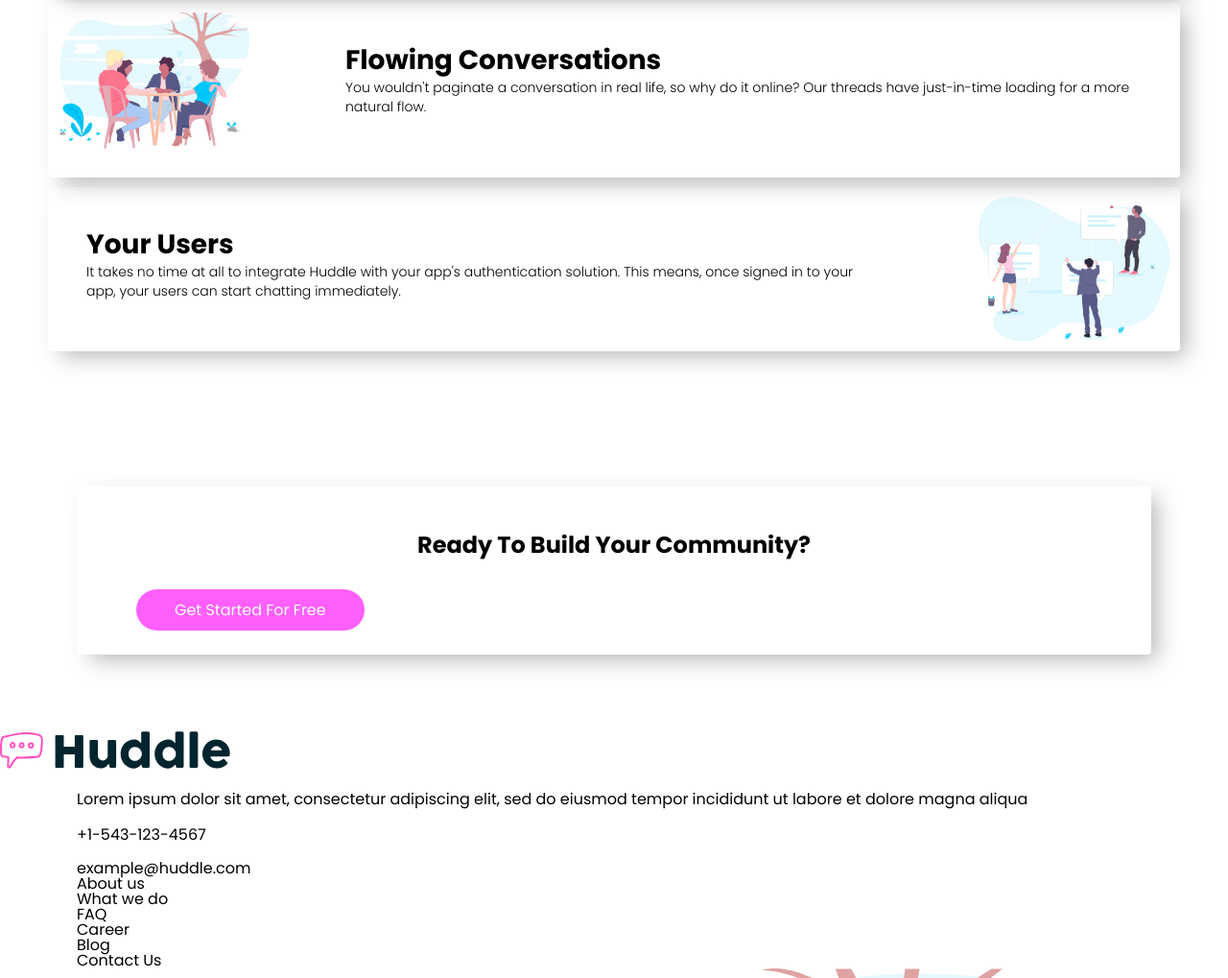
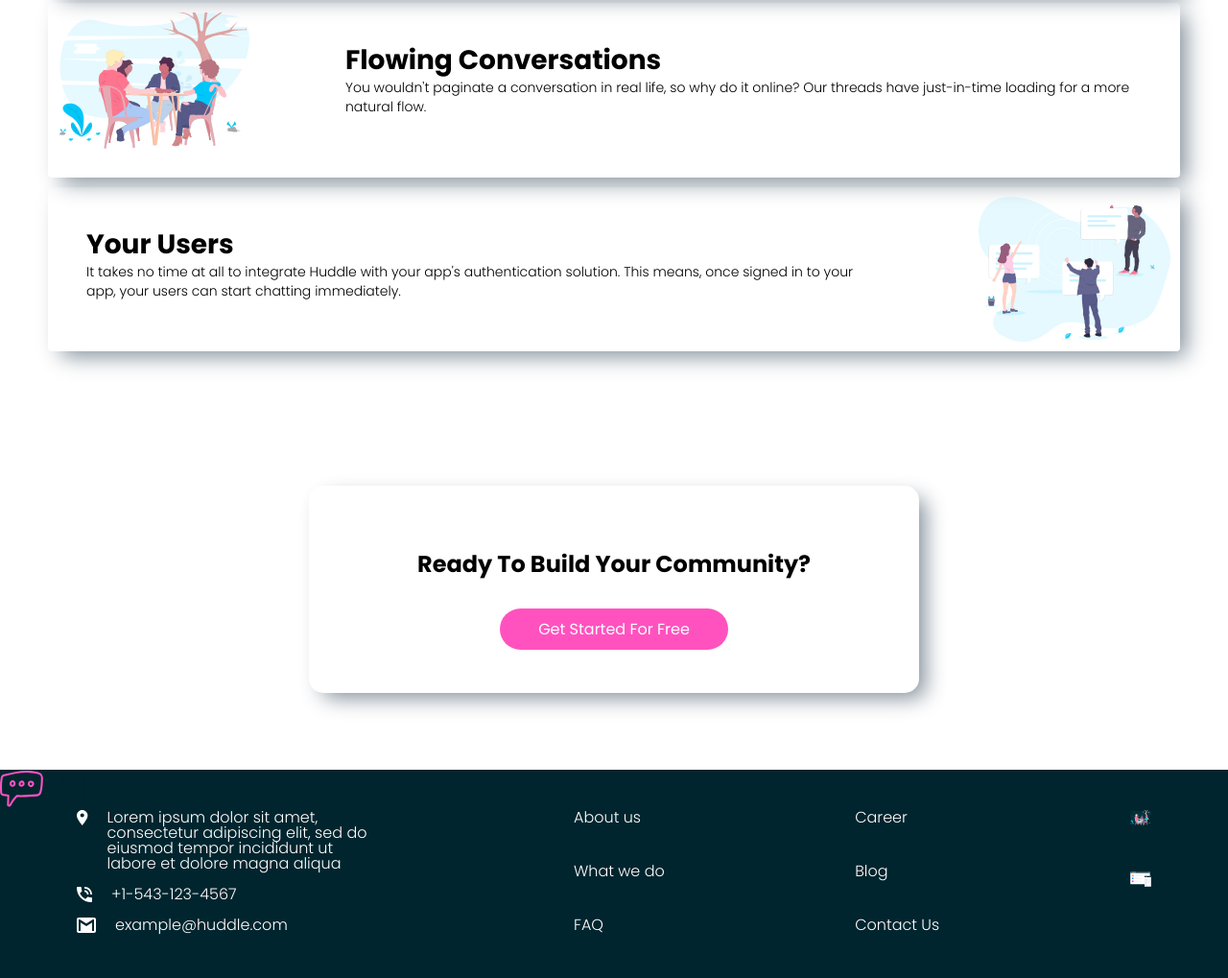
Before and after one commit to ananazario/huddle-landing-page, a plain HTML site: page index.html in a window 1280 px wide. Shown: the part 993-2012 px from the top of the page at 96% size. Drawn offline with Linux system fonts and the light colour scheme.

Commit message:
Add files via upload

```diff
--- a/css/modules/footer.css
+++ b/css/modules/footer.css
@@ -0,0 +1,44 @@
+.footer {
+    background-color: var(--veryDarkCyan);
+    color: var(--white);
+    padding: 0;
+}
+
+.footer p {
+    font-weight: 300;
+    font-size: 16px;
+}
+
+.container-footer {
+    display: flex;
+    justify-content: space-between;
+}
+
+.container-list {
+    display: flex;
+    flex-direction: column;
+    justify-content: space-between;
+    margin-bottom: 3rem;
+}
+
+.element-container-list {
+    display: flex;
+    gap: 20px;
+    width: calc(100 / 4);
+}
+
+.element-container-list img {
+    height: 1rem;
+}
+
+.element-container-list p {
+    margin-bottom: 1rem;
+}
+
+.paragraph-footer {
+    width: 18rem;
+}
+
+.small-component-footer {
+    font-size: 10px;
+}
--- a/css/modules/home.css
+++ b/css/modules/home.css
@@ -15,6 +15,7 @@
 }
 
 .navigation-header {
+    width: 100%;
     display: flex;
     align-items: center;
     justify-content: space-between;
--- /dev/null
+++ b/css/modules/second-section.css
@@ -0,0 +1,98 @@
+.container {
+  max-width: 1200px;
+  margin: 0 auto;
+  padding: 50px;
+}
+
+.firstblock {
+  border: 1px solid 1;
+  border-radius: 4px;
+  padding: 10px;
+  margin-bottom: 10px;
+  display: flex;
+  box-shadow: 10px 9px 22px -4px var(--grayishBlue);
+}
+
+.escrito1 {
+  font-size: 14px;
+  font-weight: 100;
+  padding: 40px;
+  line-height: 1.4;
+  margin-right: 50px;
+}
+
+.firstblock img {
+  max-width: 200px;
+}
+
+.secondblock {
+  border: 1px solid 1;
+  box-shadow: 10px 9px 22px -4px var(--grayishBlue);
+  border-radius: 4px;
+  padding-bottom: 20px;
+  margin-bottom: 10px;
+  margin-top: 10px;
+  display: flex;
+}
+
+.escrito2 {
+  font-size: 14px;
+  font-weight: 100;
+  padding: 40px;
+  line-height: 1.4;
+  margin-left: 50px;
+}
+
+.secondblock img {
+  max-width: 200px;
+  padding: 10px;
+  float: right;
+}
+
+.thirdblock {
+  border: 1px solid 1;
+  box-shadow: 10px 9px 22px -4px var(--grayishBlue);
+  border-radius: 4px;
+  margin-bottom: 10px;
+  display: flex;
+}
+
+.escrito3 {
+  font-size: 14px;
+  font-weight: 100;
+  padding: 10px;
+  padding: 40px;
+  line-height: 1.4;
+  margin-right: 50px;
+}
+
+.thirdblock img {
+  max-width: 200px;
+  padding-left: 50px;
+  float: right;
+  padding: 10px;
+}
+
+.community {
+  width: 45vw;
+  border: 1px solid 0.9;
+  box-shadow: 10px 9px 22px -4px var(--grayishBlue);
+  border-radius: 15px;
+  padding: 50px 30px;
+  margin: 80px auto;
+  text-align: center;
+}
+
+.community h1 {
+  font-size: 24px;
+  text-align: center;
+  padding: 20px;
+  margin-bottom: 20px;
+}
+
+.button a {
+  background-color: var(--pink);
+  color: var(--white);
+  padding: 10px 40px;
+  border-radius: 22px;
+}
--- a/css/style.css
+++ b/css/style.css
@@ -2,97 +2,5 @@
 @import "./modules/variaveis.css";
 @import "./modules/home.css";
 @import "./modules/initial.css";
+@import "./modules/second-section.css";
 @import "./modules/footer.css";
-
-.container {
-  max-width: 1200px;
-  margin: 0 auto;
-  padding: 50px;
-}
-
-.firstblock {
-  border: 1px solid 1;
-  border-radius: 4px;
-  padding: 10px;
-  margin-bottom: 10px;
-  display: flex;
-  box-shadow: 10px 9px 22px -4px rgba(49, 46, 46, 0.35);
-}
-.escrito1 {
-  font-size: 14px;
-  font-weight: 100;
-  padding: 40px;
-  line-height: 1.4;
-  margin-right: 50px;
-}
-.firstblock img {
-  max-width: 200px;
-}
-
-.secondblock {
-  border: 1px solid 1;
-  box-shadow: 10px 9px 22px -4px rgba(49, 46, 46, 0.35);
-  border-radius: 4px;
-  padding-bottom: 20px;
-  margin-bottom: 10px;
-  margin-top: 10px;
-  display: flex;
-}
-.escrito2 {
-  font-size: 14px;
-  font-weight: 100;
-  padding: 40px;
-  line-height: 1.4;
-  margin-left: 50px;
-}
-.secondblock img {
-  max-width: 200px;
-  padding: 10px;
-  float: right;
-}
-.thirdblock {
-  border: 1px solid 1;
-  box-shadow: 10px 9px 22px -4px rgba(49, 46, 46, 0.35);
-  border-radius: 4px;
-  margin-bottom: 10px;
-  display: flex;
-}
-.escrito3 {
-  font-size: 14px;
-  font-weight: 100;
-  padding: 10px;
-  padding: 40px;
-  line-height: 1.4;
-  margin-right: 50px;
-}
-.thirdblock img {
-  max-width: 200px;
-  padding-left: 50px;
-  float: right;
-  padding: 10px;
-}
-
-.community {
-  border: 1px solid 0.9;
-  box-shadow: 10px 9px 22px -4px rgba(49, 46, 46, 0.35);
-  border-radius: 4px;
-  padding: 30px;
-  align-items: center;
-  justify-content: center;
-  margin: 80px 80px;
-}
-.community h1 {
-  font-size: 24px;
-  text-align: center;
-  padding: 20px;
-  margin-bottom: 20px;
-}
-
-.button a {
-  background-color: rgb(255, 95, 252);
-  color: white;
-  padding: 10px 40px;
-  border-radius: 22px;
-  flex-direction: column;
-  align-items: center;
-}
```
